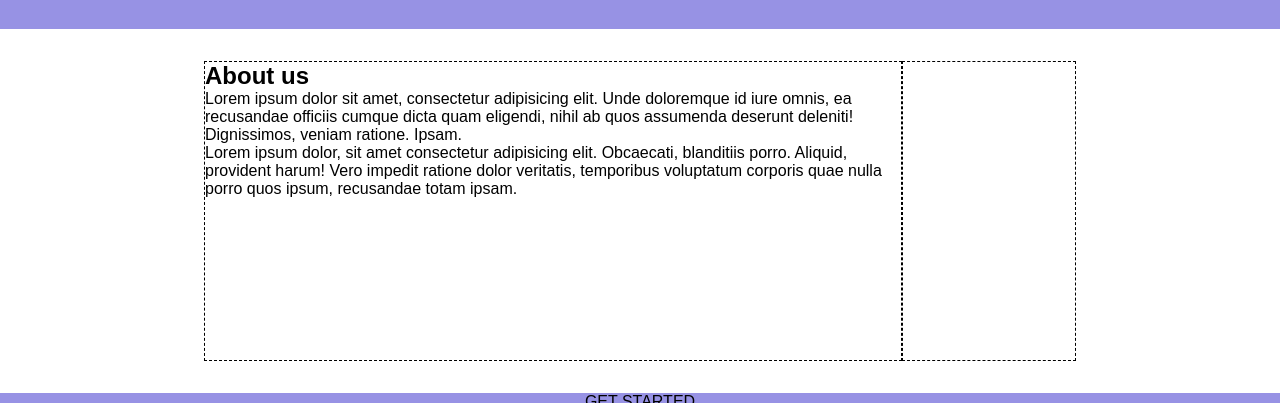
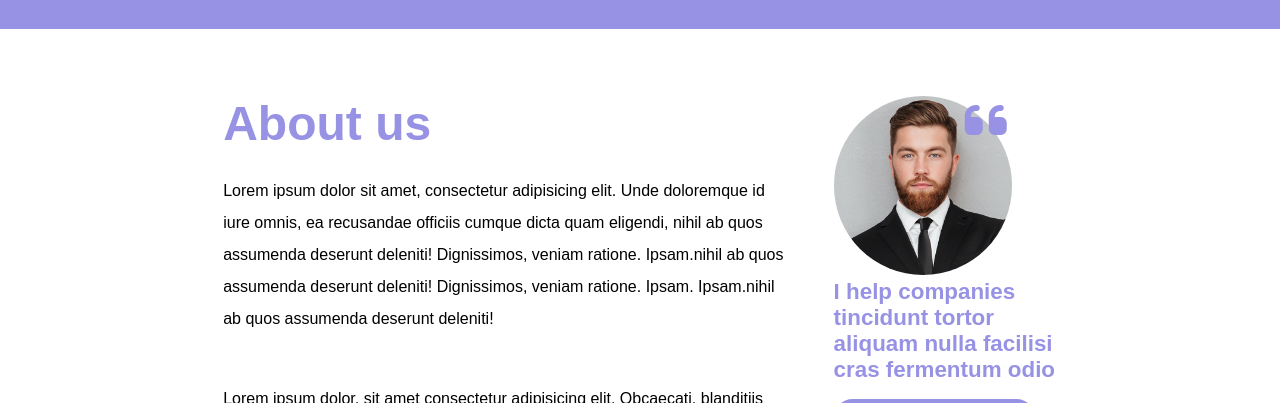
Before and after one commit to FontaMatte/htmlcss-responsive-layout, a plain HTML site: page index.html in a window 1280 px wide. Shown: the part 3221-3624 px from the top of the page. Drawn offline with Linux system fonts and the light colour scheme.

Commit message:
Completato About us

```diff
--- a/index.html
+++ b/index.html
@@ -291,14 +291,26 @@
                             </h2>
                             <p>
                                 Lorem ipsum dolor sit amet, consectetur adipisicing elit. Unde doloremque id iure omnis, ea recusandae officiis cumque dicta quam eligendi,
-                                nihil ab quos assumenda deserunt deleniti! Dignissimos, veniam ratione. Ipsam.
+                                nihil ab quos assumenda deserunt deleniti! Dignissimos, veniam ratione. Ipsam.nihil ab quos assumenda deserunt deleniti! Dignissimos, veniam ratione. Ipsam.
+                                Ipsam.nihil ab quos assumenda deserunt deleniti!
                             </p>
                             <p>
                                 Lorem ipsum dolor, sit amet consectetur adipisicing elit. Obcaecati, blanditiis porro. Aliquid, provident harum! Vero impedit ratione dolor veritatis,
                                 temporibus voluptatum corporis quae nulla porro quos ipsum, recusandae totam ipsam.
                             </p>
                         </div>
-                        <div class="right-column"></div>
+                        <div class="right-column">
+                            <div class="about-image">
+                                <img src="img/about.jpg" alt="about img">
+                                <i class="fa-solid fa-quote-left fa-3x"></i>
+                            </div>
+                            <div class="about-text">
+                                <p>
+                                    <strong>I help companies tincidunt tortor aliquam nulla facilisi cras fermentum odio</strong>
+                                </p>
+                                <a class="button purple linkedin" href="#"><i class="fa-brands fa-linkedin mr10"></i>Find me on linkedin</a>
+                            </div>
+                        </div>
                     </div>
                 </div>
             </section>
--- a/style.css
+++ b/style.css
@@ -130,6 +130,11 @@ body {
 .button.purple.more {
     background-color: var(--bg-purple);
     padding: 0.6rem 2.5rem;
+}
+
+.button.purple.linkedin {
+    background-color: var(--bg-purple);
+    padding: 0.6rem 1.2rem;
 }
 /* REGOLE HEADER */
 header {
@@ -362,19 +367,48 @@ header {
 
 /* regole about us */
 #about .about-container {
-    padding: 2rem;
+    padding: 3rem 2rem;
 }
 
 .about-container .left-column {
-    width: 80%;
-    height: 300px;
-    border: 1px dashed black;
+    width: 70%;
+    padding: 1.2rem;
 }
 
 .about-container .right-column {
-    width: 20%;
-    height: 300px;
-    border: 1px dashed black;
+    width: 30%;
+    padding: 1.2rem;
+    color: var(--color-purple);
+}
+
+.right-column .about-image img {
+    width: 80%;
+    border-radius: 50%;
+}
+
+.about-container .left-column p{
+    padding: 1.5rem 0;
+    line-height: 2rem;
+}
+
+.about-container .left-column h2{
+    font-size: 3rem;
+    color: var(--color-purple);
+}
+
+.about-text p {
+    font-size: 1.4rem;
+    padding-bottom: 1rem;
+}
+
+.right-column .about-image {
+    position: relative;
+}
+
+.right-column .about-image i {
+    position: absolute;
+    top: 0;
+    right: 50px;
 }
 
 /* regole get started */
@@ -484,4 +518,23 @@ footer {
     .benefit-container .benefit {
         width:100%;
     }
+
+    /* about */
+    #about .about-container {
+        padding:3rem 0;
+    }
+
+    #about .about-container {
+        flex-wrap: wrap;
+    }
+
+    .about-container .left-column {
+        width: 100%;
+        padding: 1.2rem 0;
+    }
+
+    .about-container .right-column {
+        width: 100%;
+        padding: 1.2rem 0;
+    }
 }
```
